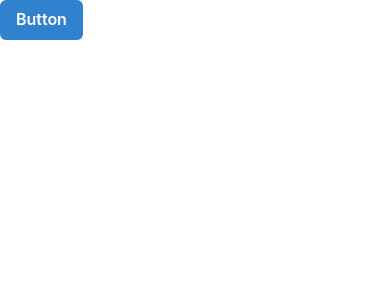
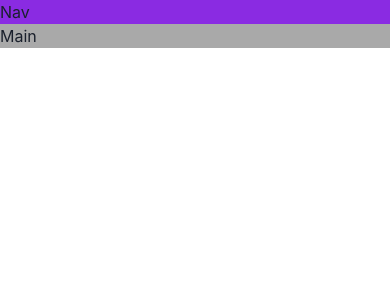
Before and after one commit to nboraxxd/game-hub, a React (Vite) app: page / in a window 390 px wide. Shown: the top 300 px of the page. Built offline with nearby package versions, Linux system fonts and the light colour scheme.

Commit message:
Build a responsive layout

```diff
--- a/src/App.tsx
+++ b/src/App.tsx
@@ -1,5 +1,24 @@
-import { Button } from '@chakra-ui/react'
+import { Grid, GridItem, Show } from '@chakra-ui/react'
 
 export default function App() {
-  return <Button colorScheme="blue">Button</Button>
+  return (
+    <Grid
+      templateAreas={{
+        base: `"nav" "main"`,
+        lg: `"nav nav" "aside main"`,
+      }}
+    >
+      <GridItem area="nav" bg="blueviolet">
+        Nav
+      </GridItem>
+      <Show above="lg">
+        <GridItem area="aside" bg="pink">
+          Aside
+        </GridItem>
+      </Show>
+      <GridItem area="main" bg="darkgrey">
+        Main
+      </GridItem>
+    </Grid>
+  )
 }
```
